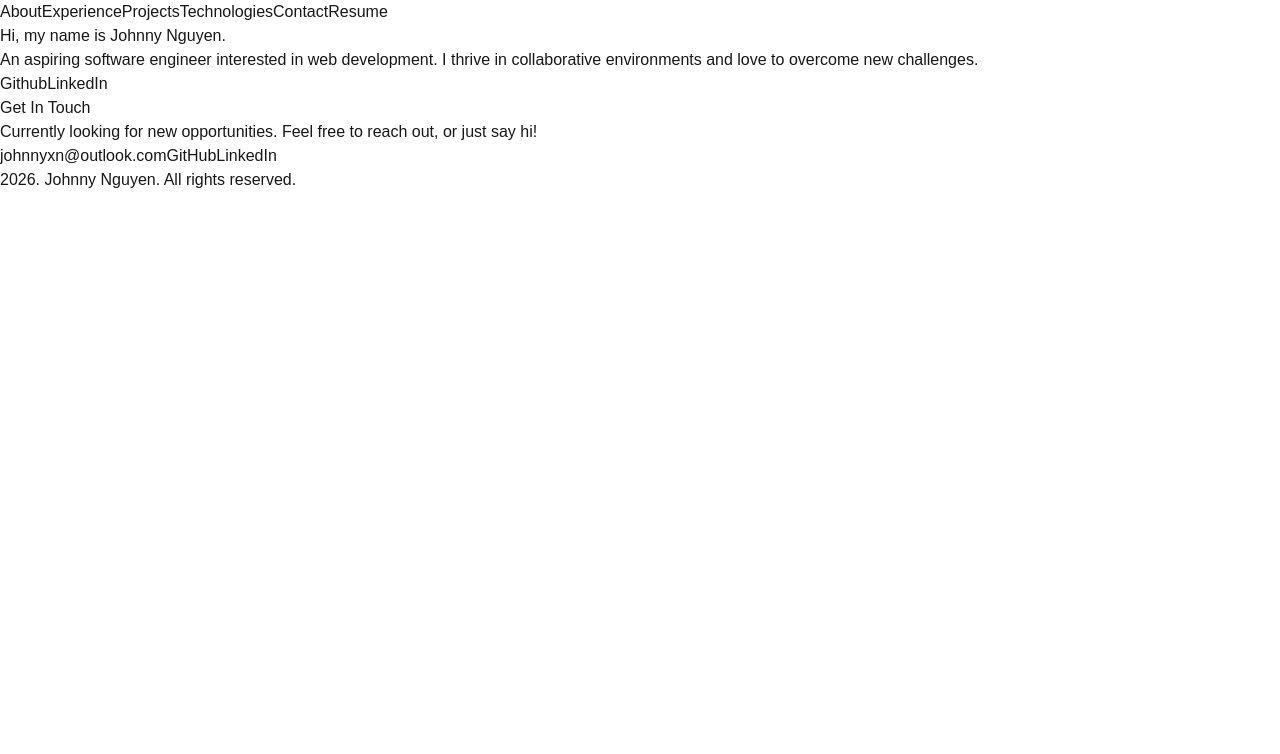
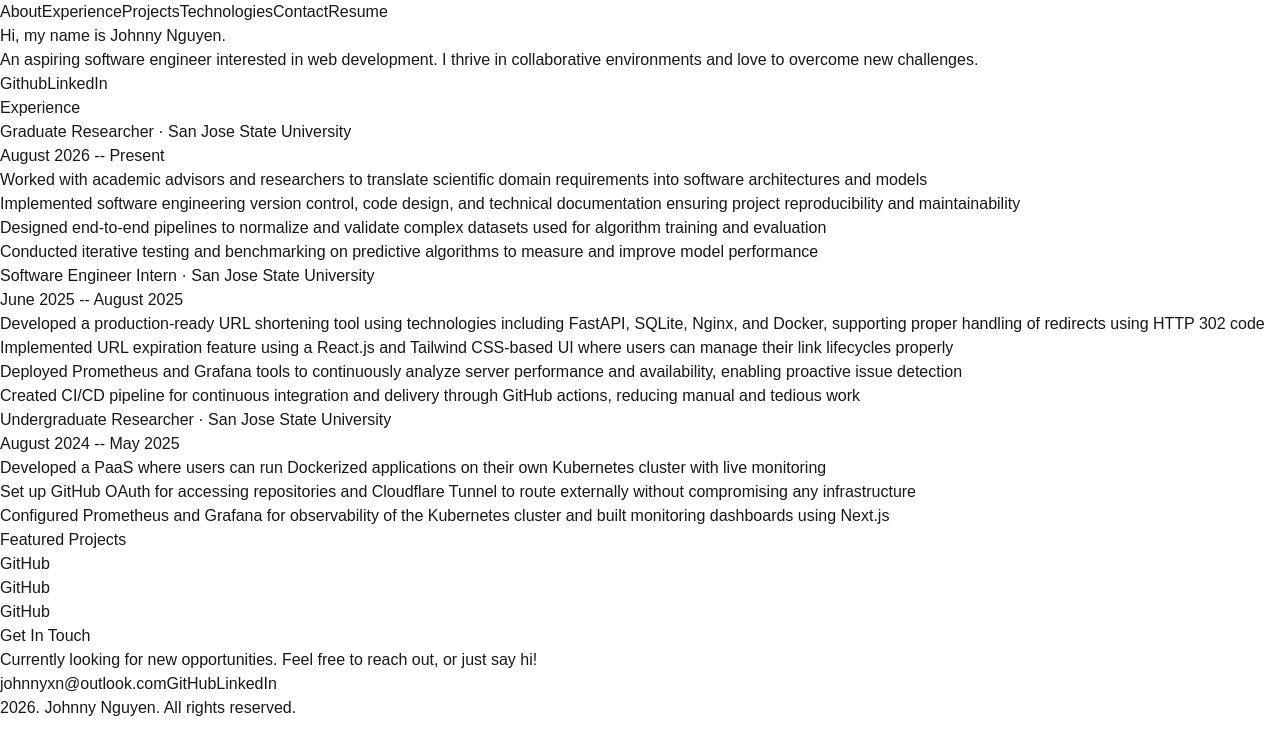
Before and after one commit to aeiouny/portfolio, a Next.js app: page / in a window 1280 px wide. Shown: the top 754 px of the page. Built offline with nearby package versions, Linux system fonts and the light colour scheme.

Commit message:
fixed experience and projects appearance

```diff
--- a/app/page.tsx
+++ b/app/page.tsx
@@ -10,6 +10,8 @@ export default function Home() {
     <div>
       <Navbar/>
       <Hero/>
+      <Experience/>
+      <Projects/>
       <Contact/>
       <Footer/>
     </div>
```
